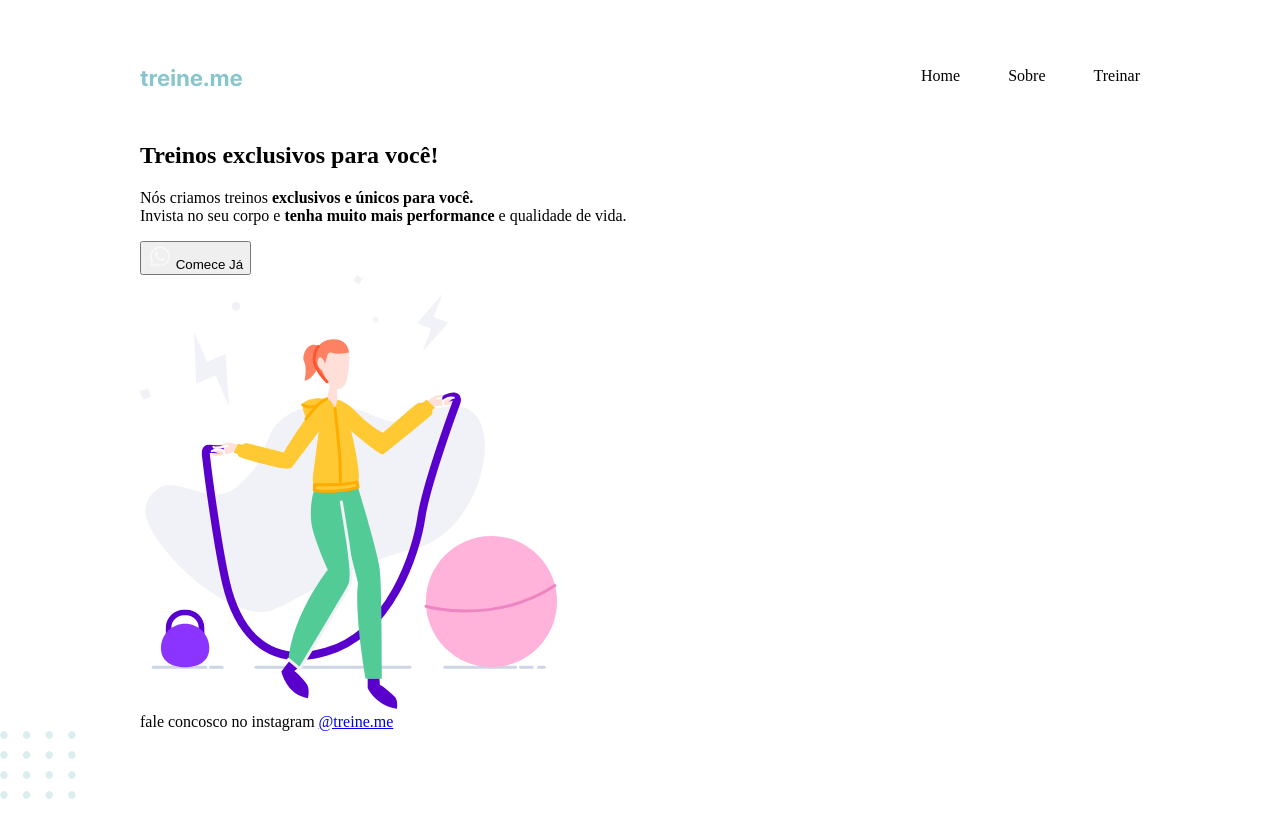
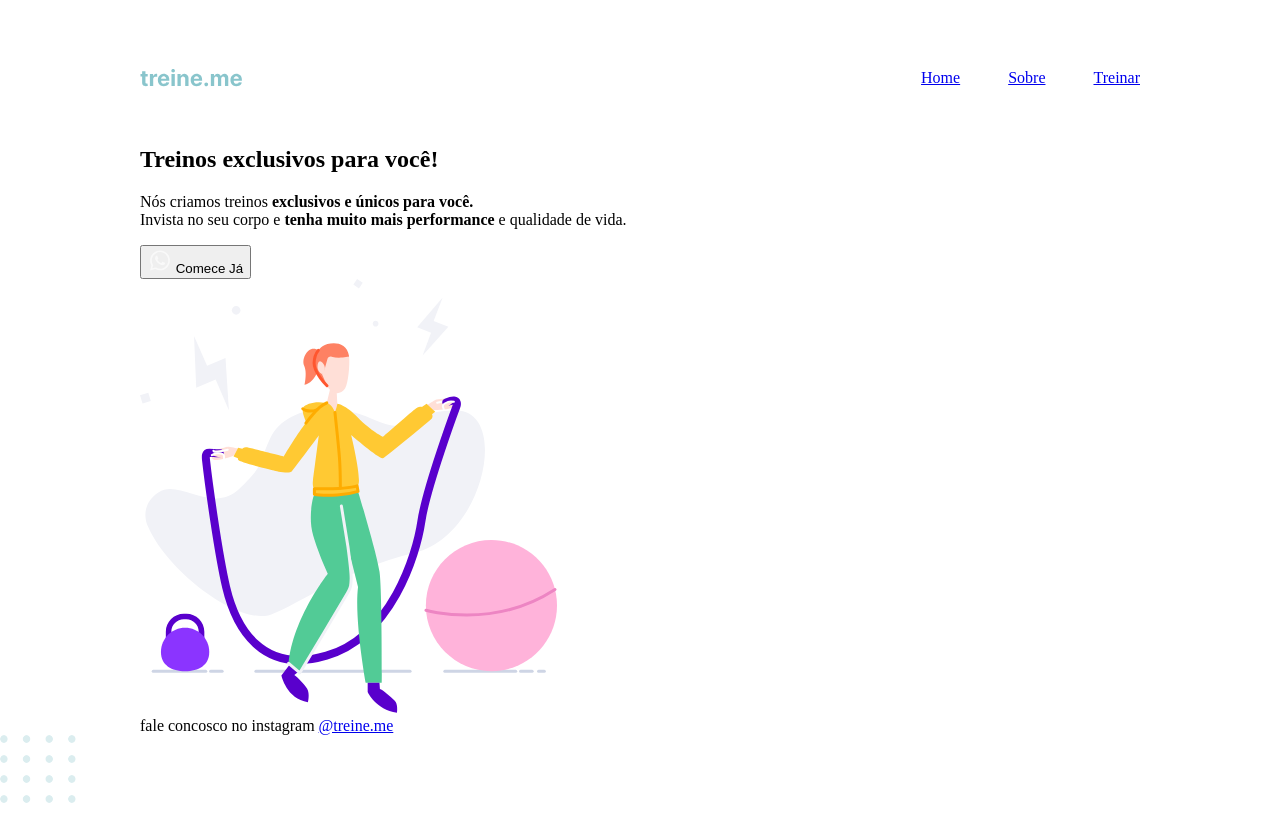
Before and after one commit to guisimasdlc/treine-me, a plain HTML site: page index.html in a window 1280 px wide. Drawn offline with Linux system fonts and the light colour scheme.

Commit message:
Melhorias na acessibilidade e refatoração

```diff
--- a/index.html
+++ b/index.html
@@ -8,16 +8,16 @@
 </head>
 <body>
     <div class="page">
-        <header>
-            <img src="images/logo.svg" alt="treine.me">
-            <nav>
-                <ul>
-                    <li>Home</li>
-                    <li>Sobre</li>
-                    <li>Treinar</li>
-                </ul>
-            </nav>
-        </header>
+        <nav>
+            <a id="logo" href="#">
+                <img src="images/logo.svg" alt="treine.me">
+            </a>
+            <ul>
+                <li><a href="#">Home</a></li>
+                <li><a href="#">Sobre</a></li>
+                <li><a href="#">Treinar</a></li>
+            </ul>
+        </nav>
         <main>
             <section>
                 <h1>Treinos exclusivos para você!</h1>
--- a/style.css
+++ b/style.css
@@ -7,7 +7,7 @@ body {
     margin: 65px auto 0;
 }
 
-header {
+nav {
     display: flex;
     justify-content: space-between;
     align-items: center;
```
